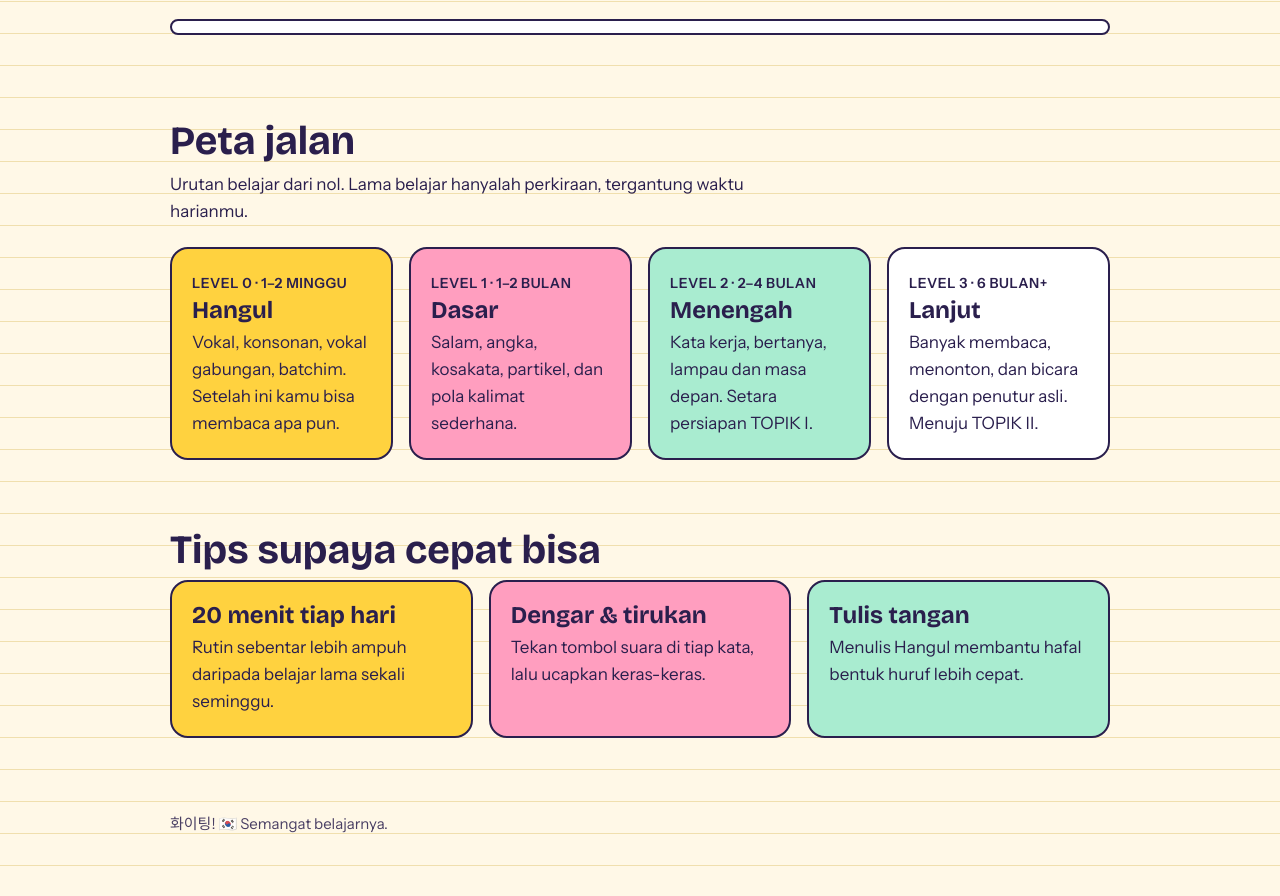
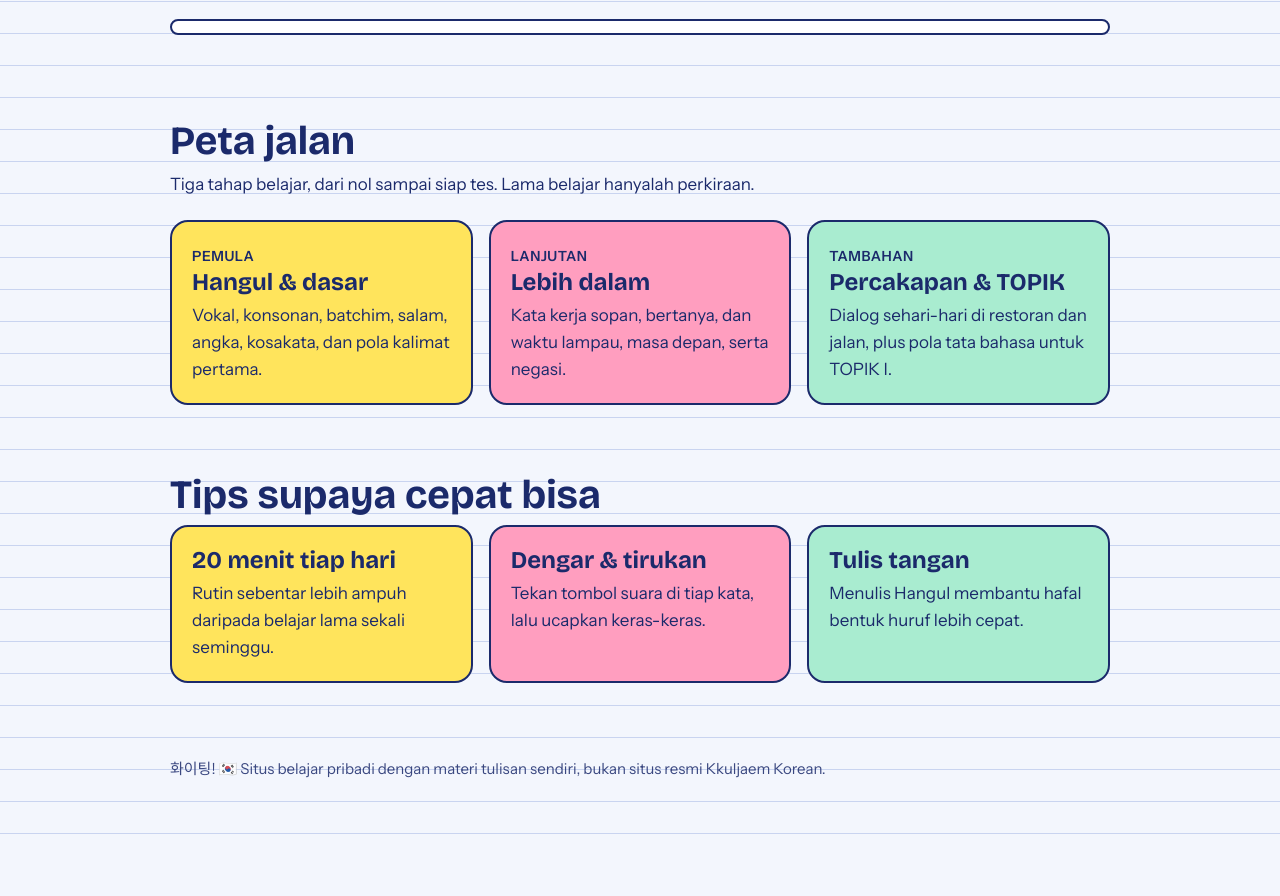
Before and after one commit to muhammadhaedarrizkyanwar/Belajar-Bahasa-Korea, a plain HTML site: page index.html in a window 1280 px wide. Shown: the part 671-1567 px from the top of the page. After the commit the page ends 1512 px from the top, so only its background shows below. Drawn offline with nearby package versions, Linux system fonts and the light colour scheme.

Commit message:
Add files via upload

```diff
--- a/data.js
+++ b/data.js
@@ -1,6 +1,6 @@
 // ===== ISI PELAJARAN: edit/tambah di sini =====
 // baris: [Korea, romanisasi, arti, (teks untuk suara, opsional)]
-const LEVEL = ["Level 0 · Hangul", "Level 1 · Dasar", "Level 2 · Menengah"];
+const LEVEL = ["Pemula · Hangul", "Pemula · Dasar", "Lanjutan", "Tambahan"];
 const PELAJARAN = [
 {id:"vokal",lv:0,judul:"1. Vokal dasar",tipe:"Bunyi",ringkas:"Hangul punya 10 vokal dasar. Hafalkan ini dulu.",
  catatan:["Dibaca kiri ke kanan dan atas ke bawah; satu blok = satu suku kata.","ㅇ di awal suku kata tidak berbunyi, jadi 아 dibaca \"a\"."],
@@ -37,8 +37,31 @@ const PELAJARAN = [
  baris:[["이거 주세요","igeo juseyo","Tolong beri saya ini"],["얼마예요?","eolmayeyo","Berapa harganya?"],["어디예요?","eodiyeyo","Di mana?"],["이게 뭐예요?","ige mwoyeyo","Ini apa?"],["화장실이 어디예요?","hwajangsiri eodiyeyo","Toilet di mana?"],["맛있어요","masisseoyo","Enak"],["좋아요","joayo","Bagus / suka / oke"],["모르겠어요","moreugesseoyo","Saya tidak tahu / tidak mengerti"],["천천히 말해 주세요","cheoncheonhi malhae juseyo","Tolong bicara pelan-pelan"],["다시 한번 말해 주세요","dasi hanbeon malhae juseyo","Tolong ulangi sekali lagi"]]},
 {id:"waktu",lv:2,judul:"12. Lampau, akan, dan negasi",tipe:"Arti",ringkas:"Mengatur waktu dan menyangkal dalam kalimat.",
  catatan:["Lampau: 았/었어요. Akan: (으)ㄹ 거예요.","안 + kata kerja = tidak. 못 + kata kerja = tidak bisa."],
- baris:[["갔어요","gasseoyo","pergi (lampau)"],["먹었어요","meogeosseoyo","makan (lampau)"],["했어요","haesseoyo","melakukan (lampau)"],["갈 거예요","gal geoyeyo","akan pergi"],["먹을 거예요","meogeul geoyeyo","akan makan"],["안 가요","an gayo","tidak pergi"],["못 가요","mot gayo","tidak bisa pergi"],["어제 학교에 갔어요","eoje hakgyoe gasseoyo","Kemarin saya pergi ke sekolah"],["내일 한국어를 공부할 거예요","naeil hangugeoreul gongbuhal geoyeyo","Besok saya akan belajar bahasa Korea"]]}
+ baris:[["갔어요","gasseoyo","pergi (lampau)"],["먹었어요","meogeosseoyo","makan (lampau)"],["했어요","haesseoyo","melakukan (lampau)"],["갈 거예요","gal geoyeyo","akan pergi"],["먹을 거예요","meogeul geoyeyo","akan makan"],["안 가요","an gayo","tidak pergi"],["못 가요","mot gayo","tidak bisa pergi"],["어제 학교에 갔어요","eoje hakgyoe gasseoyo","Kemarin saya pergi ke sekolah"],["내일 한국어를 공부할 거예요","naeil hangugeoreul gongbuhal geoyeyo","Besok saya akan belajar bahasa Korea"]]},
+{id:"makan",lv:3,judul:"13. Percakapan: di restoran",tipe:"Arti",ringkas:"Kalimat untuk memesan dan membayar makanan.",
+ catatan:["여기요 dipakai untuk memanggil pelayan, bukan untuk menyapa.","Ucapkan 잘 먹겠습니다 sebelum makan dan 잘 먹었습니다 setelah makan."],
+ baris:[["여기요","yeogiyo","Permisi (memanggil pelayan)"],["메뉴판 주세요","menyupan juseyo","Tolong beri menu"],["이거 하나 주세요","igeo hana juseyo","Tolong satu yang ini"],["물 좀 주세요","mul jom juseyo","Tolong beri sedikit air"],["맵지 않게 해 주세요","maepji anke hae juseyo","Tolong buat tidak pedas"],["잘 먹겠습니다","jal meokgesseumnida","Selamat makan (sebelum makan)"],["잘 먹었습니다","jal meogeosseumnida","Terima kasih makanannya (setelah makan)"],["포장해 주세요","pojanghae juseyo","Tolong dibungkus"],["계산해 주세요","gyesanhae juseyo","Tolong hitung / saya mau bayar"]]},
+{id:"jalan",lv:3,judul:"14. Percakapan: arah & transportasi",tipe:"Arti",ringkas:"Bertanya arah dan naik kendaraan umum.",
+ catatan:["Tambahkan 에 atau 에서 sesuai fungsi tempatnya, seperti di pelajaran partikel."],
+ baris:[["지하철역이 어디예요?","jihacheolyeogi eodiyeyo","Stasiun kereta bawah tanah di mana?"],["버스 정류장","beoseu jeongnyujang","Halte bus"],["직진하세요","jikjinhaseyo","Silakan lurus saja"],["오른쪽","oreunjjok","Kanan"],["왼쪽","oenjjok","Kiri"],["여기에서 세워 주세요","yeogieseo sewo juseyo","Tolong berhenti di sini"],["길을 잃었어요","gireul ireosseoyo","Saya tersesat"]]},
+{id:"topik",lv:3,judul:"15. Pola tata bahasa untuk TOPIK I",tipe:"Arti",ringkas:"Pola yang sering muncul saat persiapan tes TOPIK.",
+ catatan:["TOPIK I (level 1–2) menguji mendengar dan membaca. TOPIK II (level 3–6) menambah menulis.","Jadwal dan format terbaru selalu cek di situs resmi TOPIK."],
+ baris:[["먹고 가요","meokgo gayo","makan lalu pergi (-고 = dan / lalu)"],["맛있지만 비싸요","masitjiman bissayo","Enak tetapi mahal (-지만 = tetapi)"],["피곤해서 자요","pigonhaeseo jayo","Karena lelah, saya tidur (-아서/어서)"],["비가 오면 집에 있어요","biga omyeon jibe isseoyo","Kalau hujan, saya di rumah (-(으)면)"],["한국에 가고 싶어요","hanguge gago sipeoyo","Saya ingin pergi ke Korea (-고 싶다)"],["앉으세요","anjeuseyo","Silakan duduk (-(으)세요)"],["한국어를 할 수 있어요","hangugeoreul hal su isseoyo","Saya bisa berbahasa Korea (-(으)ㄹ 수 있다)"]]},
+{id:"hari",lv:1,judul:"Hari & bulan",tipe:"Arti",ringkas:"Nama hari, bulan, dan kata waktu dasar.",
+ catatan:["Nama hari berakhir 요일, nama bulan = angka Sino-Korea + 월.","Bulan 6 dan 10 ditulis 유월 dan 시월, bukan 육월 dan 십월."],
+ baris:[["월요일","woryoil","Senin"],["화요일","hwayoil","Selasa"],["수요일","suyoil","Rabu"],["목요일","mogyoil","Kamis"],["금요일","geumyoil","Jumat"],["토요일","toyoil","Sabtu"],["일요일","iryoil","Minggu"],["오늘","oneul","hari ini"],["어제","eoje","kemarin"],["내일","naeil","besok"],["일월","irwol","Januari"],["이월","iwol","Februari"],["삼월","samwol","Maret"],["사월","sawol","April"],["오월","owol","Mei"],["유월","yuwol","Juni"],["칠월","chirwol","Juli"],["팔월","parwol","Agustus"],["구월","guwol","September"],["시월","siwol","Oktober"],["십일월","sibirwol","November"],["십이월","sibiwol","Desember"]]},
+{id:"keluarga",lv:1,judul:"Keluarga",tipe:"Arti",ringkas:"Sebutan anggota keluarga.",
+ catatan:["Kakak dipanggil berbeda tergantung jenis kelamin pembicara.","Untuk orang yang lebih tua, selalu pakai bentuk sopan."],
+ baris:[["가족","gajok","keluarga"],["아버지","abeoji","ayah"],["어머니","eomeoni","ibu"],["형","hyeong","kakak laki-laki (pembicara laki-laki)"],["누나","nuna","kakak perempuan (pembicara laki-laki)"],["오빠","oppa","kakak laki-laki (pembicara perempuan)"],["언니","eonni","kakak perempuan (pembicara perempuan)"],["동생","dongsaeng","adik"],["할아버지","harabeoji","kakek"],["할머니","halmeoni","nenek"]]},
+{id:"jam",lv:2,judul:"Jam & tanggal",tipe:"Arti",ringkas:"Menyebut dan menanyakan waktu.",
+ catatan:["Jam memakai angka asli Korea + 시, menit memakai angka Sino-Korea + 분.","Tanggal: bulan + 월, hari + 일, misalnya 오월 오일."],
+ baris:[["몇 시예요?","myeot siyeyo","Jam berapa?"],["세 시예요","se siyeyo","Jam tiga"],["두 시 반이에요","du si banieyo","Jam dua setengah (2.30)"],["오전","ojeon","pagi (AM)"],["오후","ohu","siang / sore (PM)"],["오 분","o bun","5 menit"],["몇 월 며칠이에요?","myeot wol myeochirieyo","Tanggal berapa?"],["오월 오일이에요","owol oirieyo","Tanggal 5 Mei"]]},
+{id:"sifat",lv:2,judul:"Kata sifat dasar",tipe:"Arti",ringkas:"Kata sifat yang sering dipakai (bentuk kamus).",
+ catatan:["Di sini ditulis bentuk kamus. Ubah ke sopan seperti kata kerja: 크다 menjadi 커요, 좋다 menjadi 좋아요.","Kata sifat Korea berfungsi seperti kata kerja dan bisa jadi predikat."],
+ baris:[["크다","keuda","besar"],["작다","jakda","kecil"],["많다","manta","banyak"],["적다","jeokda","sedikit"],["좋다","jota","baik / bagus"],["나쁘다","nappeuda","buruk"],["비싸다","bissada","mahal"],["싸다","ssada","murah"],["예쁘다","yeppeuda","cantik"],["맛있다","masitda","enak"]]}
 ];
+PELAJARAN.sort(function(a,b){return a.lv-b.lv});
+PELAJARAN.forEach(function(p,i){p.judul=(i+1)+". "+p.judul.replace(/^\d+\.\s*/,"")});
 
 // ===== fungsi bantu =====
 const KEY = "kk-selesai";
--- a/index.html
+++ b/index.html
@@ -9,12 +9,11 @@
 <p>Dari Hangul sampai bisa ngobrol. Pelajaran pendek, ada suara, ada latihan soal, dan progresmu tersimpan otomatis.</p>
 <a class="btn" id="lanjut" href="belajar.html">Mulai belajar</a> <a class="btn alt" href="latihan.html">Latihan soal</a></header>
 <section><h2>Progres belajarmu</h2><p class="sub" id="teks"></p><div class="bar" role="progressbar" aria-label="Progres"><i id="isi" style="width:0"></i></div></section>
-<section><h2>Peta jalan</h2><p class="sub">Urutan belajar dari nol. Lama belajar hanyalah perkiraan, tergantung waktu harianmu.</p>
+<section><h2>Peta jalan</h2><p class="sub">Tiga tahap belajar, dari nol sampai siap tes. Lama belajar hanyalah perkiraan.</p>
 <div class="grid">
-<div class="card"><b>LEVEL 0 · 1–2 MINGGU</b><h3>Hangul</h3><p>Vokal, konsonan, vokal gabungan, batchim. Setelah ini kamu bisa membaca apa pun.</p></div>
-<div class="card"><b>LEVEL 1 · 1–2 BULAN</b><h3>Dasar</h3><p>Salam, angka, kosakata, partikel, dan pola kalimat sederhana.</p></div>
-<div class="card"><b>LEVEL 2 · 2–4 BULAN</b><h3>Menengah</h3><p>Kata kerja, bertanya, lampau dan masa depan. Setara persiapan TOPIK I.</p></div>
-<div class="card" style="background:#fff"><b>LEVEL 3 · 6 BULAN+</b><h3>Lanjut</h3><p>Banyak membaca, menonton, dan bicara dengan penutur asli. Menuju TOPIK II.</p></div>
+<div class="card"><b>PEMULA</b><h3>Hangul & dasar</h3><p>Vokal, konsonan, batchim, salam, angka, kosakata, dan pola kalimat pertama.</p></div>
+<div class="card"><b>LANJUTAN</b><h3>Lebih dalam</h3><p>Kata kerja sopan, bertanya, dan waktu lampau, masa depan, serta negasi.</p></div>
+<div class="card"><b>TAMBAHAN</b><h3>Percakapan & TOPIK</h3><p>Dialog sehari-hari di restoran dan jalan, plus pola tata bahasa untuk TOPIK I.</p></div>
 </div></section>
 <section><h2>Tips supaya cepat bisa</h2>
 <div class="grid">
@@ -22,7 +21,7 @@
 <div class="card"><h3>Dengar & tirukan</h3><p>Tekan tombol suara di tiap kata, lalu ucapkan keras-keras.</p></div>
 <div class="card"><h3>Tulis tangan</h3><p>Menulis Hangul membantu hafal bentuk huruf lebih cepat.</p></div>
 </div></section>
-<footer>화이팅! 🇰🇷 Semangat belajarnya.</footer></div>
+<footer>화이팅! 🇰🇷 Situs belajar pribadi dengan materi tulisan sendiri, bukan situs resmi Kkuljaem Korean.</footer></div>
 <script src="data.js"></script>
 <script>
 var done=baca().filter(function(id){return PELAJARAN.some(function(p){return p.id===id})});
--- a/style.css
+++ b/style.css
@@ -1,4 +1,4 @@
-:root{--paper:#fff8e7;--ink:#2a1f4d;--line:#f0dfae;--hi:#ffd23f;--pink:#ff9ebf;--mint:#a9ecd0;--card:#fff}
+:root{--paper:#f3f6fd;--ink:#1b2a6b;--line:#c9d4f0;--hi:#ffe45c;--pink:#ff9ebf;--mint:#a9ecd0;--card:#fff}
 *{box-sizing:border-box}
 html{scroll-behavior:smooth}
 body{margin:0;font:400 17px/1.6 "Instrument Sans","Noto Sans KR",system-ui,sans-serif;color:var(--ink);background:var(--paper);background-image:linear-gradient(var(--line) 1px,transparent 1px);background-size:100% 32px}
```
